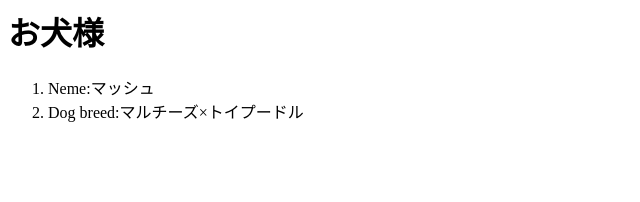
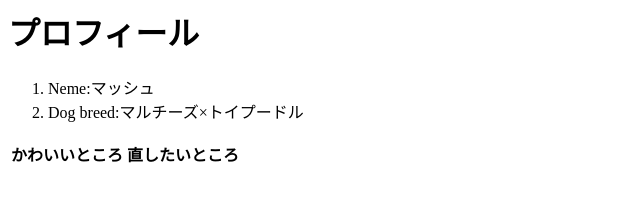
Before and after one commit to shiromike/yuke, a plain HTML site: page index.html in a window 1280 px wide. Shown: the whole page, without its empty margins (0-640 px from the left). Drawn offline with Linux system fonts and the light colour scheme.

Commit message:
Update index.html

```diff
--- a/index.html
+++ b/index.html
@@ -7,9 +7,16 @@
 </head>
 
 <body>
-<h1>お犬様</h1>
+<h1>プロフィール</h1>
  <ol>
   <li>Neme:マッシュ</li>
   <li>Dog breed:マルチーズ×トイプードル</li>
+ </ol>
+ <table>
+ <thead>
+ <tr><th>かわいいところ</th><th>直したいところ</th></tr>
+ </thead>
+
+
 </body>
 </html>
```
